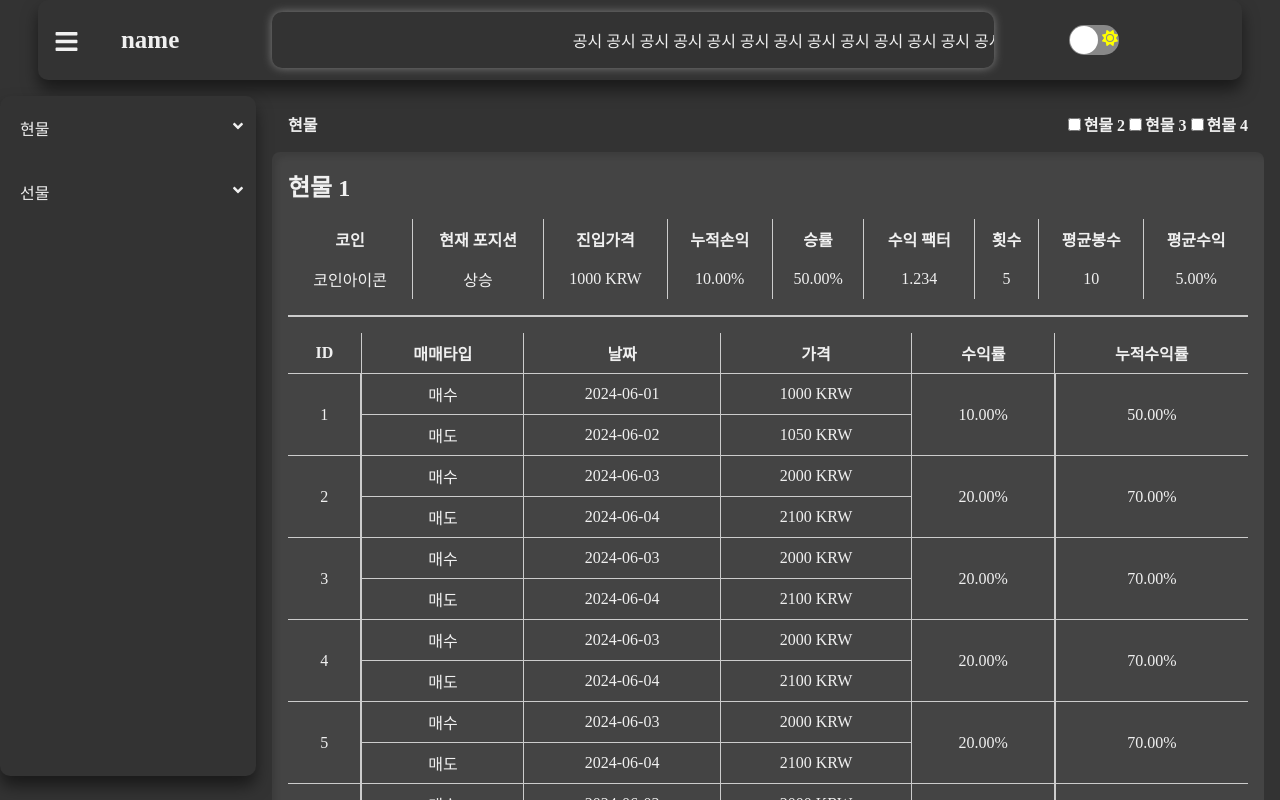
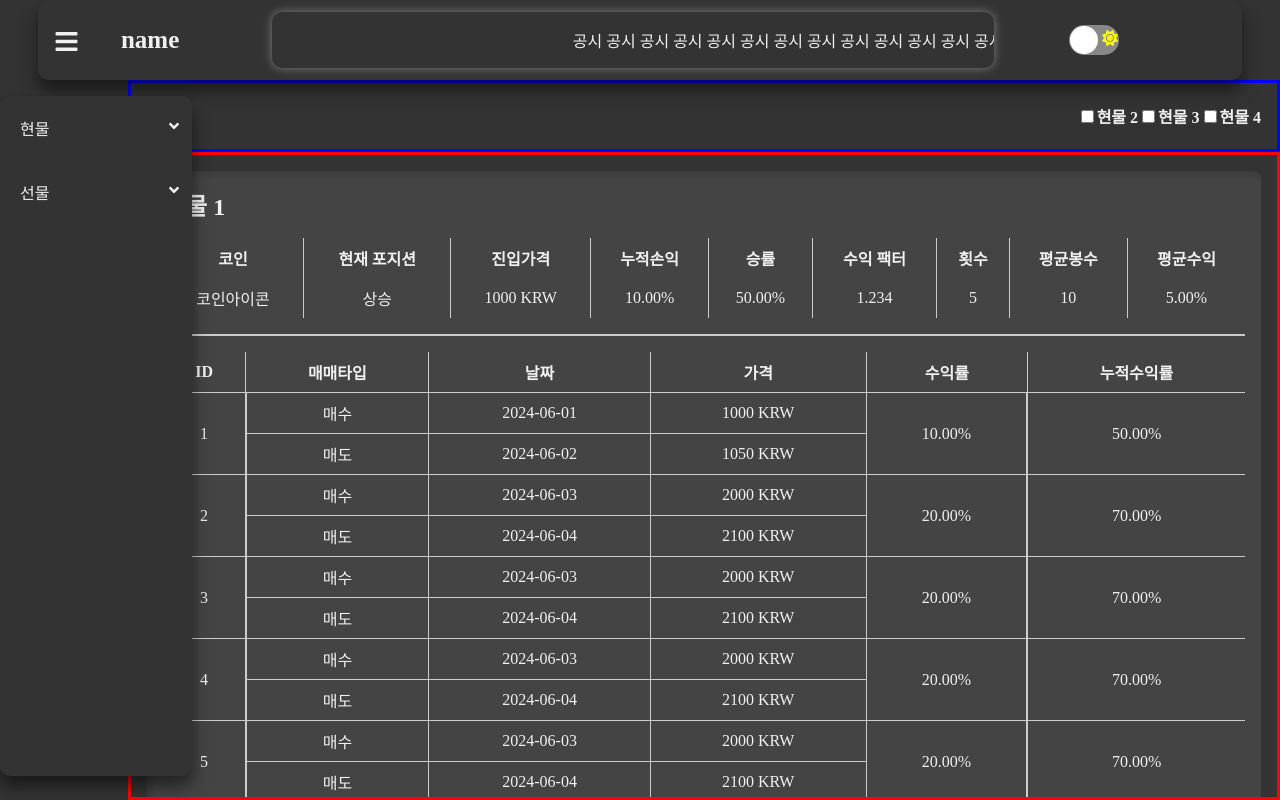
Before and after one commit to deenuit113/Tradin, a Next.js app in the folder coin/: page /spot/1 in a window 1280 px wide. Built offline with nearby package versions, Linux system fonts and the light colour scheme.

Commit message:
Design: modify strategy layout 옵션 추가하면서 레이아웃 변경

```diff
--- a/coin/src/components/commons/sidebar/Sidebar.styles.tsx
+++ b/coin/src/components/commons/sidebar/Sidebar.styles.tsx
@@ -1,7 +1,7 @@
 import styled from "@emotion/styled";
 
 export const Sidebar = styled.div<{ open: boolean, darkMode: boolean }>`
-    width: 20%;
+    width: 15%;
     height: 85vh;
     box-shadow: 0 10px 16px rgba(0, 0, 0, 0.5);
     border-radius: 10px;
--- /dev/null
+++ b/coin/src/components/units/item/ItemDetail.styles.tsx
@@ -0,0 +1,191 @@
+import styled from "@emotion/styled";
+
+export const Container = styled.div<{ darkMode: boolean }>`
+    display: flex;
+    width: 100%;
+    padding-top: 10vh;
+    flex-direction: column;
+    height: 100vh;
+    justify-content: flex-start;
+    align-items: flex-end;
+    background-color: ${({ darkMode }) => (darkMode ? '#f0f0f0' : '#333')};
+`;
+
+export const MainContent = styled.div<{ sidebarOpen: boolean, darkMode: boolean }>`
+    width: ${({ sidebarOpen }) => (sidebarOpen ? "90%" : "100%")};
+    display: flex;
+    flex-direction: row;
+    justify-content: space-between;
+    align-items: flex-start;
+    margin-left: ${({ sidebarOpen }) => (sidebarOpen ? "20%" : "0")};
+    transition: width 0.3s ease, margin-left 0.3s ease;
+    padding: 1rem;
+    height: 90%;
+    overflow-y: auto;
+    border: 3px solid red;
+
+    &::-webkit-scrollbar {
+        width: 12px;
+    }
+
+    &::-webkit-scrollbar-thumb {
+        background-color:  ${({ darkMode }) => (darkMode ? '#888' : '#f0f0f0')};
+        border-radius: 6px;
+        transition: background-color 0.3s ease;
+    }
+
+    &::-webkit-scrollbar-thumb:hover {
+        background-color: #555;
+    }
+
+    &::-webkit-scrollbar-track {
+        background: transparent;
+        border-radius: 8px;
+    }
+
+    &:hover {
+        &::-webkit-scrollbar {
+            width: 12px;
+        }
+    }
+
+    @media all and (min-width:359px) and (max-width: 799px) {
+        margin-left: ${({ sidebarOpen }) => (sidebarOpen ? "30%" : "0")};
+    }
+`;
+
+export const SpotHeader = styled.div<{ sidebarOpen: boolean, darkMode: boolean }>`
+    width: ${({ sidebarOpen }) => (sidebarOpen ? "90%" : "100%")};
+    margin-left: ${({ sidebarOpen }) => (sidebarOpen ? "20%" : "0")};
+    transition: width 0.3s ease, margin-left 0.3s ease;
+    height: 10%;
+    display: flex;
+    align-items: center;
+    justify-content: space-between;
+    padding: 1rem;
+    font-weight: bolder;
+    color: ${({ darkMode }) => (darkMode ? '#333' : '#f0f0f0')};
+    border: 3px solid blue;
+
+    .FaAngleRight{
+        margin-left: 10px;
+    }
+`;
+
+export const WidgetContainer = styled.div<{ darkMode: boolean }>`
+    width: 100%;
+    margin-bottom: 1rem;
+    background-color: ${({ darkMode }) => (darkMode ? '#ddd' : '#444')};
+    padding: 1rem;
+    border-radius: 8px;
+    box-shadow: inset 5px 5px 5px rgba(0, 0, 0, 0.1);
+`;
+
+export const WidgetDetailContainer = styled.div<{ darkMode: boolean, selectedOption: number | null }>`
+    width: ${({ selectedOption }) => (selectedOption ? '49.5%' : '100%')};
+    margin-bottom: 1rem;
+    background-color: ${({ darkMode }) => (darkMode ? '#ddd' : '#444')};
+    padding: 1rem;
+    border-radius: 8px;
+    box-shadow: inset 5px 5px 5px rgba(0, 0, 0, 0.1);
+`;
+
+export const WidgetHeader = styled.div<{ darkMode: boolean }>`
+    font-size: 1.5rem;
+    font-weight: bold;
+    color: ${({ darkMode }) => (darkMode ? '#333' : '#f0f0f0')};
+    margin-bottom: 1rem;
+    cursor: pointer;
+
+    @media all and (min-width:359px) and (max-width: 799px) {
+        font-size: 14px;
+    }
+`;
+
+export const WidgetTable = styled.table<{ darkMode: boolean }>`
+    width: 100%;
+    border-collapse: collapse;
+    color: ${({ darkMode }) => (darkMode ? '#333' : '#f0f0f0')};
+
+    .title{
+        font-weight: bolder;
+
+        @media all and (min-width:359px) and (max-width: 799px) {
+            font-size: 11px;
+        }
+    }
+
+    .value{
+        @media all and (min-width:359px) and (max-width: 799px) {
+            font-size: 8px;
+        }
+    }
+`;
+
+export const StrategyInfo = styled.td<{ darkMode: boolean }>`
+    border-left: 1px solid #ccc;
+    border-radius: 5px;
+    padding: 0.5rem;
+    text-align: center;
+    color: ${({ darkMode }) => (darkMode ? '#333' : '#f0f0f0')};
+
+    &:first-of-type {
+        border-left: none;
+    }
+`;
+
+export const StrategyInFoDetail = styled.td`
+    border-left: 1px solid #ccc;
+    border-radius: 5px;
+    padding: 0.5rem;
+    text-align: center;
+    color: #f0f0f0;
+
+    &:first-of-type {
+        border-left: none;
+    }
+`;
+
+export const HorizontalDivider = styled.div`
+    width: 100%;
+    height: 2px;
+    background-color: #ccc;
+    margin: 1rem 0;
+`;
+
+export const TransactionHistory = styled.table<{ darkMode: boolean }>`
+    width: 100%;
+    border-collapse: collapse;
+    margin-top: 1rem;
+
+    th, td {
+        padding: 0.5rem;
+        text-align: left;
+        border-bottom: 1px solid ${({ darkMode }) => (darkMode ? '#ccc' : '#ccc')};
+        vertical-align: middle;
+        border-right: 1px solid ${({ darkMode }) => (darkMode ? '#ccc' : '#ccc')};
+    }
+
+    th {
+        border-top: 1px solid ${({ darkMode }) => (darkMode ? '#ccc' : '#ccc')};
+    }
+
+    th:last-child, td:last-child {
+        border-right: none;
+    }
+
+    .title {
+        font-weight: bold;
+        color: ${({ darkMode }) => (darkMode ? 'black' : '#f0f0f0')};
+        text-align: center;
+    }
+
+    .value {
+        color: ${({ darkMode }) => (darkMode ? 'black' : '#f0f0f0')};
+        text-align: center;
+    }
+
+    .bordered {
+        border-right: 2px solid ${({ darkMode }) => (darkMode ? '#ccc' : '#ccc')};
+    }
+`;
--- a/coin/src/components/units/item/future/FutureDetail.tsx
+++ b/coin/src/components/units/item/future/FutureDetail.tsx
@@ -1,5 +1,5 @@
 import { useRouter } from 'next/router';
-import * as S from "../Item.styles";
+import * as S from "../ItemDetail.styles";
 import { useSidebar } from '../../../commons/sidebar/SidebarContext';
 import SideBar from '../../../commons/sidebar/Sidebar';
 import { useRecoilState } from "recoil";
@@ -35,7 +35,7 @@ export default function FutureDetail(): JSX.Element {
         <S.Container darkMode={isDarkMode}>
             <SideBar />
             <S.MainContent sidebarOpen={sidebarOpen} darkMode={isDarkMode}>
-                <S.SpotHeader darkMode={isDarkMode}>선물</S.SpotHeader>
+                <S.SpotHeader sidebarOpen={sidebarOpen} darkMode={isDarkMode}>선물</S.SpotHeader>
                 <S.WidgetContainer darkMode={isDarkMode}>
                     <S.WidgetHeader darkMode={isDarkMode}>선물 {num}</S.WidgetHeader>
                     <S.WidgetTable darkMode={isDarkMode}>
--- a/coin/src/components/units/item/spot/SpotDetail.tsx
+++ b/coin/src/components/units/item/spot/SpotDetail.tsx
@@ -1,5 +1,5 @@
 import { useRouter } from 'next/router';
-import * as S from "../Item.styles";
+import * as S from "../ItemDetail.styles";
 import { useSidebar } from '../../../commons/sidebar/SidebarContext';
 import SideBar from '../../../commons/sidebar/Sidebar';
 import { useRecoilState } from "recoil";
@@ -47,8 +47,7 @@ export default function SpotDetail(): JSX.Element {
     return (
         <S.Container darkMode={isDarkMode}>
             <SideBar />
-            <S.MainContent sidebarOpen={sidebarOpen} darkMode={isDarkMode}>
-                <S.SpotHeader darkMode={isDarkMode}>
+            <S.SpotHeader sidebarOpen={sidebarOpen} darkMode={isDarkMode}>
                     현물
                     <div>
                         {availableOptions.map(n => (
@@ -63,7 +62,8 @@ export default function SpotDetail(): JSX.Element {
                         ))}
                     </div>
                 </S.SpotHeader>
-                <S.WidgetContainer darkMode={isDarkMode}>
+            <S.MainContent sidebarOpen={sidebarOpen} darkMode={isDarkMode}>
+                <S.WidgetDetailContainer darkMode={isDarkMode} selectedOption={selectedOption}>
                     <S.WidgetHeader darkMode={isDarkMode}>현물 {num}</S.WidgetHeader>
                     <S.WidgetTable darkMode={isDarkMode}>
                         <thead>
@@ -128,10 +128,10 @@ export default function SpotDetail(): JSX.Element {
                             ))}
                         </tbody>
                     </S.TransactionHistory>
-                </S.WidgetContainer>
+                </S.WidgetDetailContainer>
 
                 {selectedOption && (
-                    <S.WidgetContainer darkMode={isDarkMode}>
+                    <S.WidgetDetailContainer darkMode={isDarkMode} selectedOption={selectedOption}>
                         <S.WidgetHeader darkMode={isDarkMode}>현물 {selectedOption}</S.WidgetHeader>
                         <S.WidgetTable darkMode={isDarkMode}>
                             <thead>
@@ -197,7 +197,7 @@ export default function SpotDetail(): JSX.Element {
                             ))}
                             </tbody>
                         </S.TransactionHistory>
-                    </S.WidgetContainer>
+                    </S.WidgetDetailContainer>
                 )}
             </S.MainContent>
         </S.Container>
```
